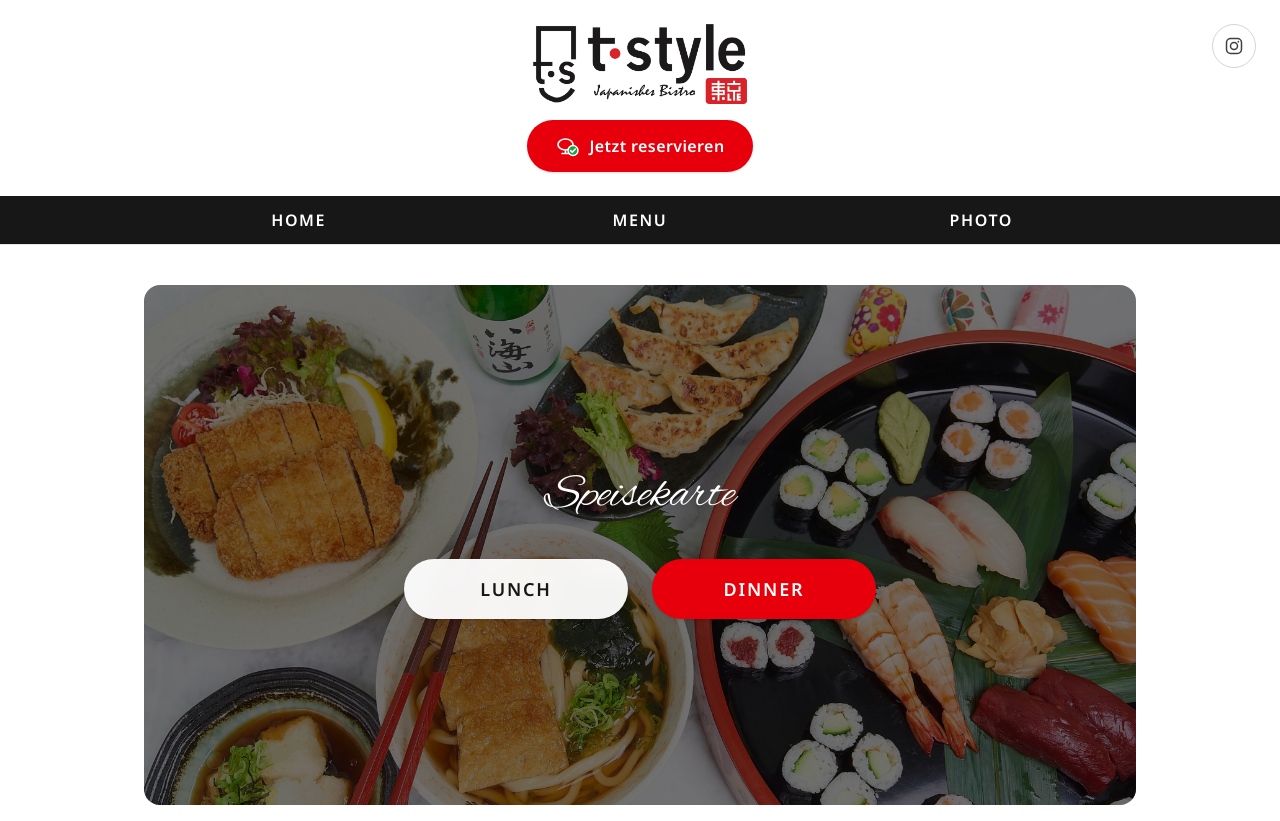
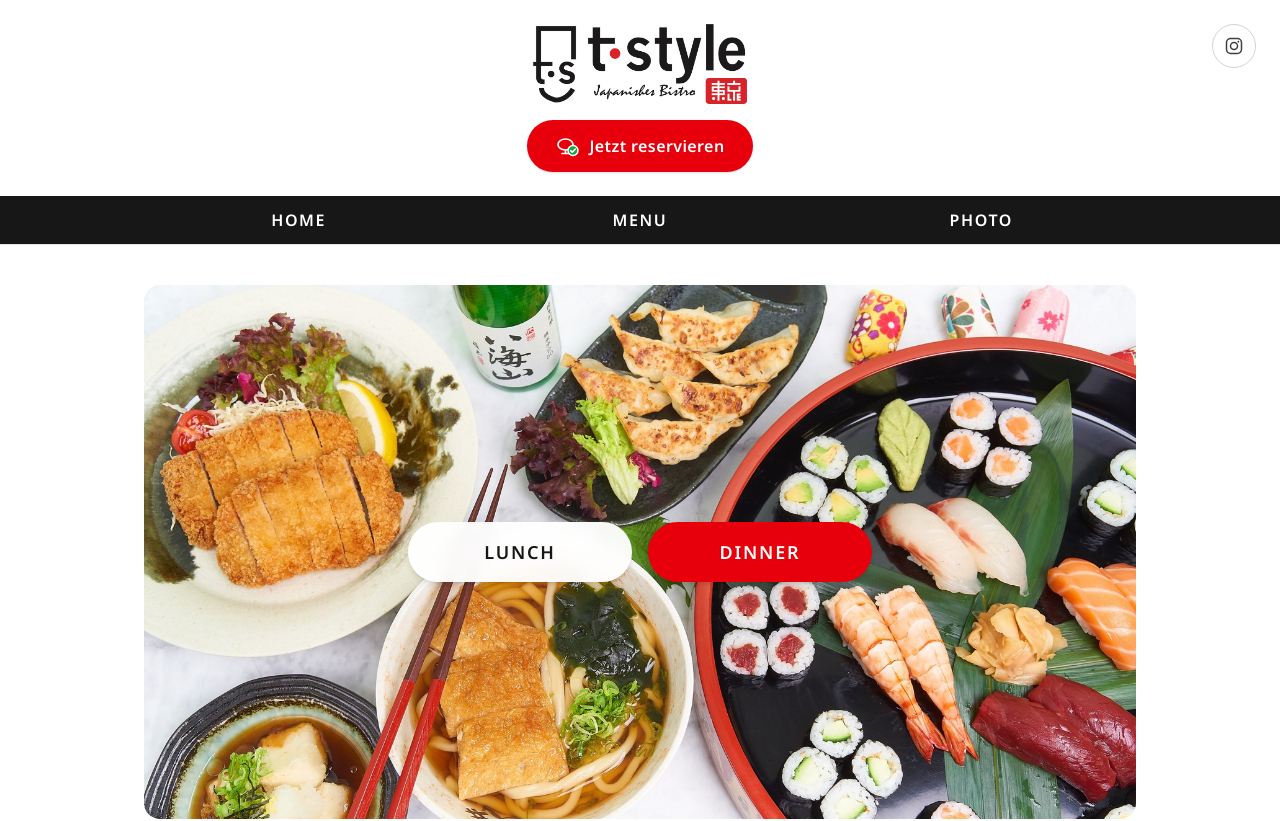
Before and after one commit to Tkmx06/t-style-menu, a Next.js app: page /menu in a window 1280 px wide. Shown: the top 821 px of the page. Built offline with nearby package versions, Linux system fonts and the light colour scheme.

Commit message:
Refactor MenuIndexPage layout and hero image display
Updated the MenuIndexPage component to improve layout and accessibility. Adjusted the aspect ratio of the hero image and removed overlay for better visibility.

```diff
--- a/src/app/menu/page.tsx
+++ b/src/app/menu/page.tsx
@@ -12,34 +12,35 @@ export const dynamic = "force-static";
 // 2026-09-08: 「PHOTOページの黒いバーの下にある写真を、このSpeisekarte/LUNCH/DINNER
 // 画面の背景にしてほしい」との要望で、PHOTOページ(/menu/empfehlung)の一番上に
 // 表示しているのと同じ写真(/hero-banner.jpg)を背景にしたヒーロー風のセクションに
-// 変更しました。文字とボタンを読みやすくするため、写真の上に黒の半透明レイヤーを
-// 重ねています。
+// 変更しました。
+//
+// 2026-09-08(続き): 「Speisekarteの白文字を消して、その分もう少し写真を広く使って
+// 元の写真の全体を表示してほしい」との要望で、見出し文字と黒い半透明レイヤーを廃止し、
+// コンテナの縦横比を元の写真(1599x861)と同じ比率にして、写真が一切トリミングされずに
+// そのまま全体表示されるようにしました。ボタン自体が白/赤の不透明に近い背景を
+// 持っているため、オーバーレイが無くても読みやすさは保たれます。
 export default function MenuIndexPage() {
   return (
-    <div className="relative flex min-h-[420px] flex-col items-center justify-center gap-10 overflow-hidden rounded-2xl px-4 py-16 text-center sm:min-h-[520px]">
+    <div className="relative flex min-h-[240px] aspect-[1599/861] flex-col items-center justify-center gap-8 overflow-hidden rounded-2xl px-4 py-10 text-center sm:min-h-0">
       <Image
         src="/hero-banner.jpg"
-        alt=""
+        alt="t-style Gerichte"
         fill
         sizes="(max-width: 1024px) 100vw, 1024px"
         priority
         className="object-cover"
       />
-      <div className="absolute inset-0 bg-black/55" />
 
-      <h1 className="relative font-script text-5xl text-white drop-shadow-md">
-        Speisekarte
-      </h1>
-      <div className="relative flex flex-col gap-6 sm:flex-row">
+      <div className="relative flex flex-col gap-4 sm:flex-row">
         <Link
           href="/menu/lunch"
-          className="w-56 rounded-full bg-white/95 px-10 py-4 text-lg font-semibold tracking-widest text-neutral-900 shadow-sm backdrop-blur transition-colors hover:bg-white"
+          className="w-56 rounded-full bg-white/95 px-10 py-4 text-lg font-semibold tracking-widest text-neutral-900 shadow-md backdrop-blur transition-colors hover:bg-white"
         >
           LUNCH
         </Link>
         <Link
           href="/menu/menu-pages"
-          className="w-56 rounded-full bg-red-600 px-10 py-4 text-lg font-semibold tracking-widest text-white shadow-sm transition-colors hover:bg-red-700"
+          className="w-56 rounded-full bg-red-600 px-10 py-4 text-lg font-semibold tracking-widest text-white shadow-md transition-colors hover:bg-red-700"
         >
           DINNER
         </Link>
```
